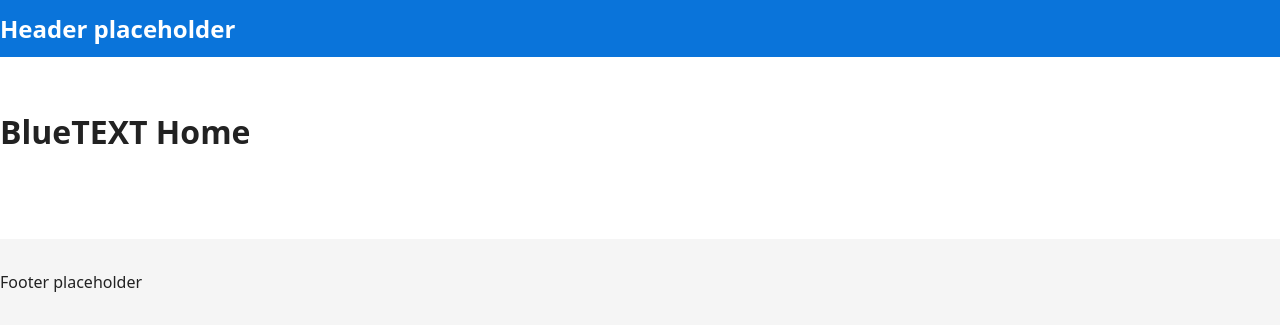
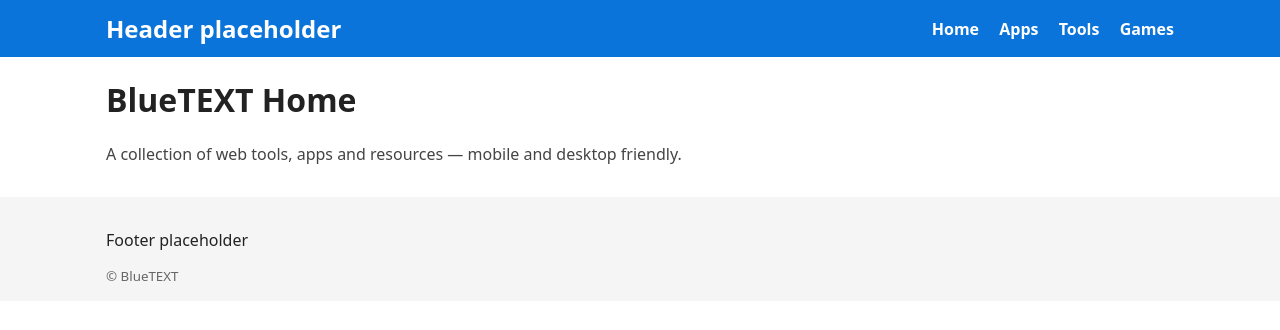
Before and after one commit to mTulsiram/BlueTEXT, a website: page index.html in a window 1280 px wide. Drawn offline with Linux system fonts and the light colour scheme.

Commit message:
Layout tweaks: containerized header/footer, main lead text, heading styles, footer year script

```diff
--- a/components/footer.html
+++ b/components/footer.html
@@ -1 +1,6 @@
-<footer><p>Footer placeholder</p></footer>
+<footer>
+	<div class="container">
+		<p>Footer placeholder</p>
+		<small>&copy; <span id="year"></span> BlueTEXT</small>
+	</div>
+</footer>
--- a/components/header.html
+++ b/components/header.html
@@ -1 +1,11 @@
-<header><h1>Header placeholder</h1></header>
+<header>
+	<div class="container">
+		<h1>Header placeholder</h1>
+		<nav>
+			<a href="/">Home</a>
+			<a href="/apps/">Apps</a>
+			<a href="/tools/">Tools</a>
+			<a href="/games/">Games</a>
+		</nav>
+	</div>
+</header>
--- a/index.html
+++ b/index.html
@@ -12,9 +12,10 @@
 	</head>
 	<body>
 		<div id="header"><!-- header include -->{header}</div>
-		<main>
-			<h1>BlueTEXT Home</h1>
-		</main>
+			<main class="container">
+				<h1>BlueTEXT Home</h1>
+				<p class="lead">A collection of web tools, apps and resources — mobile and desktop friendly.</p>
+			</main>
 		<div id="footer">{footer}</div>
 
 		<!-- Include injection (tries several relative paths) -->
--- a/scripts/main.js
+++ b/scripts/main.js
@@ -1 +1,7 @@
-// main script placeholder
+// Main initialization: set footer year and ensure includes/router run
+document.addEventListener('DOMContentLoaded', function(){
+	var y = document.getElementById('year');
+	if(y) y.textContent = new Date().getFullYear();
+	if(window.runIncludes) window.runIncludes();
+	if(window.routeTo) window.routeTo(location.pathname);
+});
--- a/styles/main.css
+++ b/styles/main.css
@@ -31,6 +31,10 @@ nav{margin-left:1rem}
 nav a{color:inherit;text-decoration:none;margin-left:1rem;font-weight:600}
 
 main{padding:1.25rem 0}
+.lead{color:#444;margin-top:.5rem;font-size:1rem}
+
+/* Footer tweaks */
+footer small{display:block;margin-top:.5rem;color:#666}
 
 footer{background:#f5f5f5;padding:1rem 0;margin-top:2rem}
 
```
